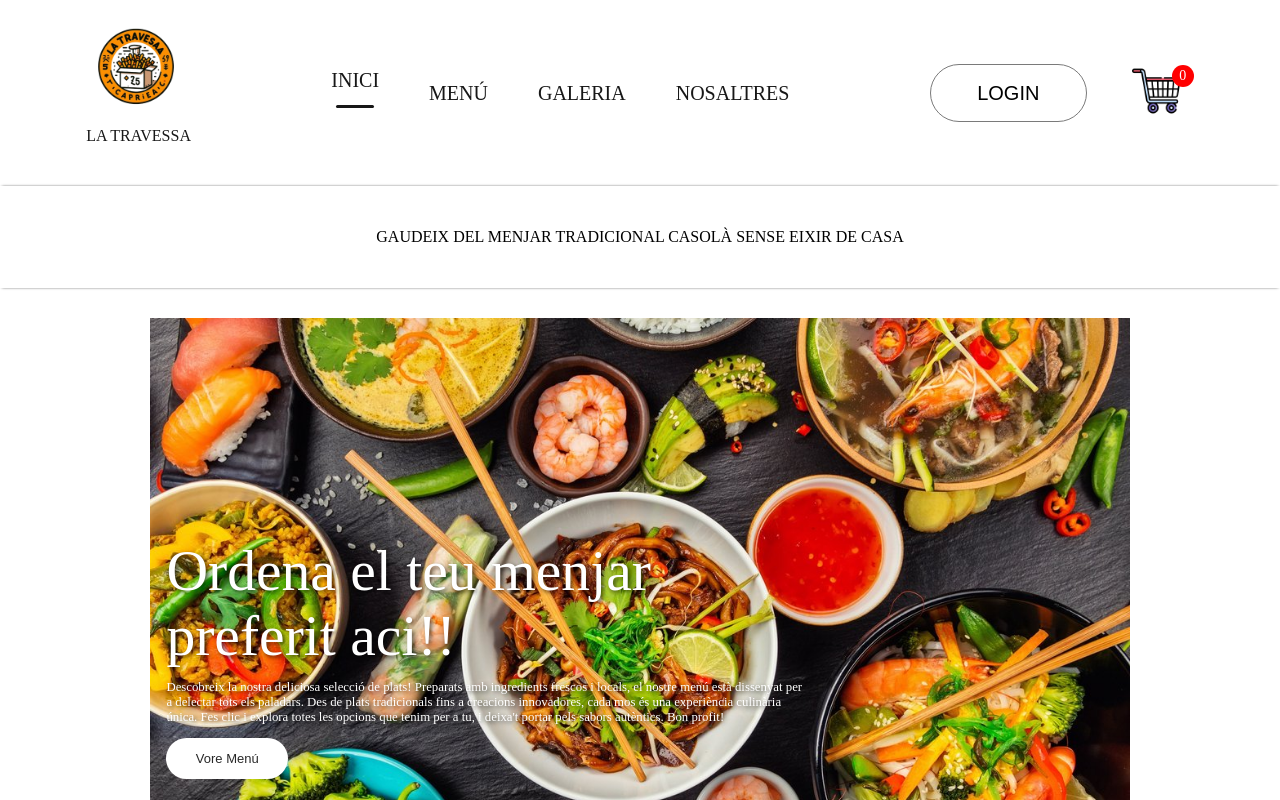
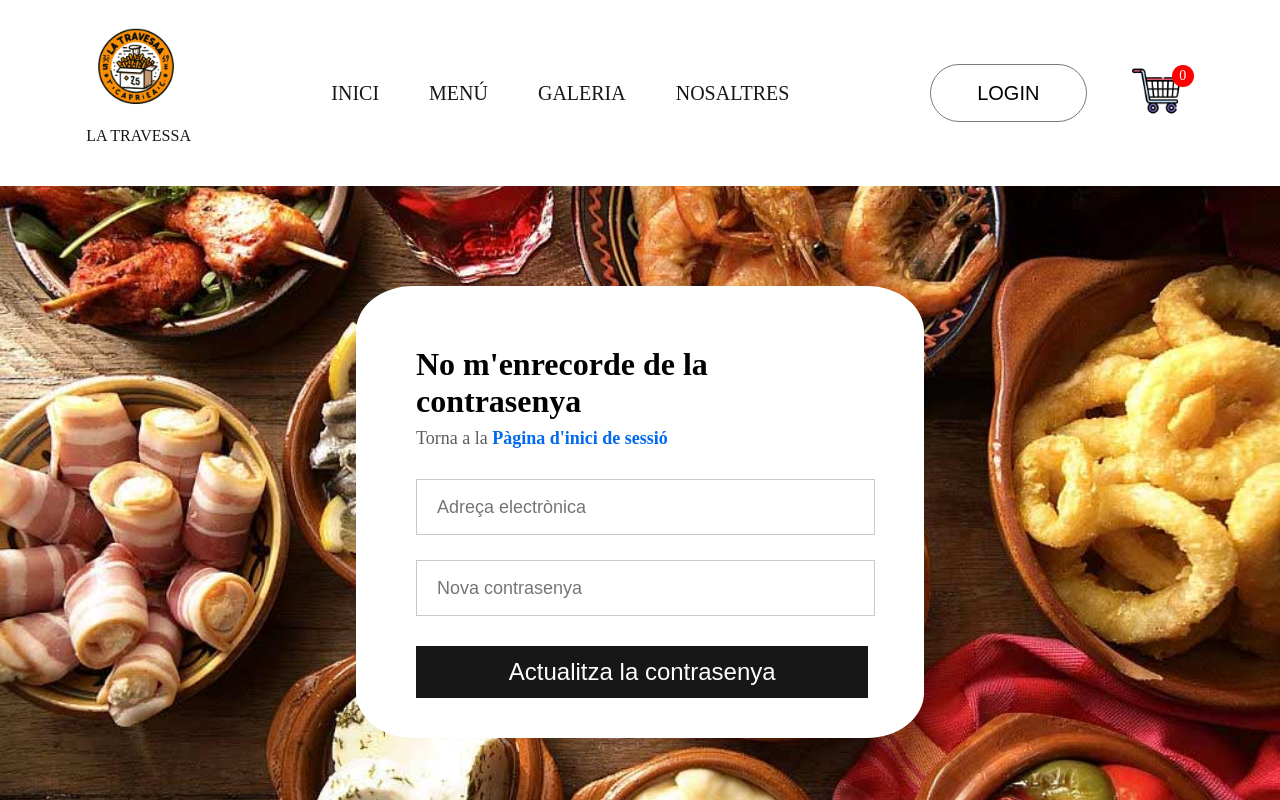
Before and after one commit to ccmc26/TF-frontend, a React (Create React App) app: page /password in a window 1280 px wide. Before the commit this address led to /. Shown: the top 800 px of the page. Built offline with nearby package versions, Linux system fonts and the light colour scheme; no server answers.

Commit message:
pantalla de canvi de contrasenya ahi va

```diff
--- a/package.json
+++ b/package.json
@@ -14,7 +14,7 @@
     "web-vitals": "2.1.4"
   },
   "scripts": {
-    "start": "HOST=0.0.0.0 PORT=8080 DISABLE_HOST_CHECK=true react-scripts start"
+    "start": "react-scripts start"
   },
   "eslintConfig": {
     "extends": [
--- a/src/Components/Footer/Footer.jsx
+++ b/src/Components/Footer/Footer.jsx
@@ -21,7 +21,7 @@ export const Footer = () => {
             <li><Link className='link-text' to='/'>INICI</Link></li>
             <li><Link className='link-text' to='/menu'>MENÚ</Link></li>
             {/* canviar les dos rutes de baix */}
-            <li><Link className="link-text" to='/'>GALERÍA</Link></li>
+            <li><Link className="link-text" to='/galeria'>GALERÍA</Link></li>
             <li><Link className="link-text" to='/'>NOSALTRES</Link></li>
           </ul>
         </div>
--- /dev/null
+++ b/src/Pages/Contrasenya.jsx
@@ -0,0 +1,56 @@
+import React, { useState } from 'react';
+import { useNavigate, Link } from 'react-router-dom';
+import './CSS/LoginSignUp.css'; // Asegúrate de usar los estilos existentes
+
+const ForgotPassword = () => {
+    const apiUrl = process.env.REACT_APP_API_URL;
+    const [email, setEmail] = useState('');
+    const [newPassword, setNewPassword] = useState('');
+    const navigate = useNavigate();
+
+    const handleSubmit = async (e) => {
+        e.preventDefault();
+
+    try {
+        await fetch(`${apiUrl}/api/users/${email}`, {
+            method: 'PUT',
+            headers: { 'Content-Type': 'application/json' },
+            body: JSON.stringify({ password: newPassword }),
+        });
+
+        console.log(email, newPassword);
+        navigate('/menu');
+    } catch (error) {
+        console.error('Error en l\'actualització de la contrasenya:', error);
+    }
+};
+
+return (
+    <div className='loginsignup'>
+        <div className="loginsignup-container">
+            <h1>No m'enrecorde de la contrasenya</h1>
+            <p className="loginsignup-login">
+            Torna a la <span><Link className='link-text' to='/login'>Pàgina d'inici de sessió</Link></span>
+            </p>
+            <form onSubmit={handleSubmit}>
+                <div className="loginsignup-fields">
+                    <input
+                    type="email"
+                    placeholder='Adreça electrònica'
+                    value={email}
+                    onChange={(e) => setEmail(e.target.value)}
+                    />
+                    <input
+                    type="password"
+                    placeholder='Nova contrasenya'
+                    value={newPassword}
+                    onChange={(e) => setNewPassword(e.target.value)}
+                    />
+                </div>
+                <button type="submit">Actualitza la contrasenya</button>
+            </form>
+        </div>
+    </div>
+);};
+
+export default ForgotPassword;
--- a/src/Routes/AppRoutes.jsx
+++ b/src/Routes/AppRoutes.jsx
@@ -9,6 +9,7 @@ import LoginSignUp from '../Pages/LoginSignUp'
 import Register from '../Pages/Register'
 import NProducte from '../Pages/NProducte'
 import Gallery from '../Pages/Gallery';
+import Contrasenya from '../Pages/Contrasenya';
 // import Item from '../Components/Item/Item';
 
 import { AuthContext } from '../Context/AuthCOntext';
@@ -24,6 +25,7 @@ export const AppRoutes = ({ addToCart, removeFromCart, cartItems}) => {
         <Route path="/cart" element={<Cart cartItems={cartItems} removeFromCart={removeFromCart}/>} />
         <Route path='/login' element={<LoginSignUp/>}/>
         <Route path='/register' element={<Register/>}/>
+        <Route path='/password' element={<Contrasenya/>}/>
         <Route path='/galeria' element={<Gallery/>}/>
         <Route path='/nproducte' element={user && role ==='admin' ?(<NProducte/>):(<Navigate to='/menu'/>)}>
           <Route path='afegir' element={<h2>EN proces</h2>}/>
```
